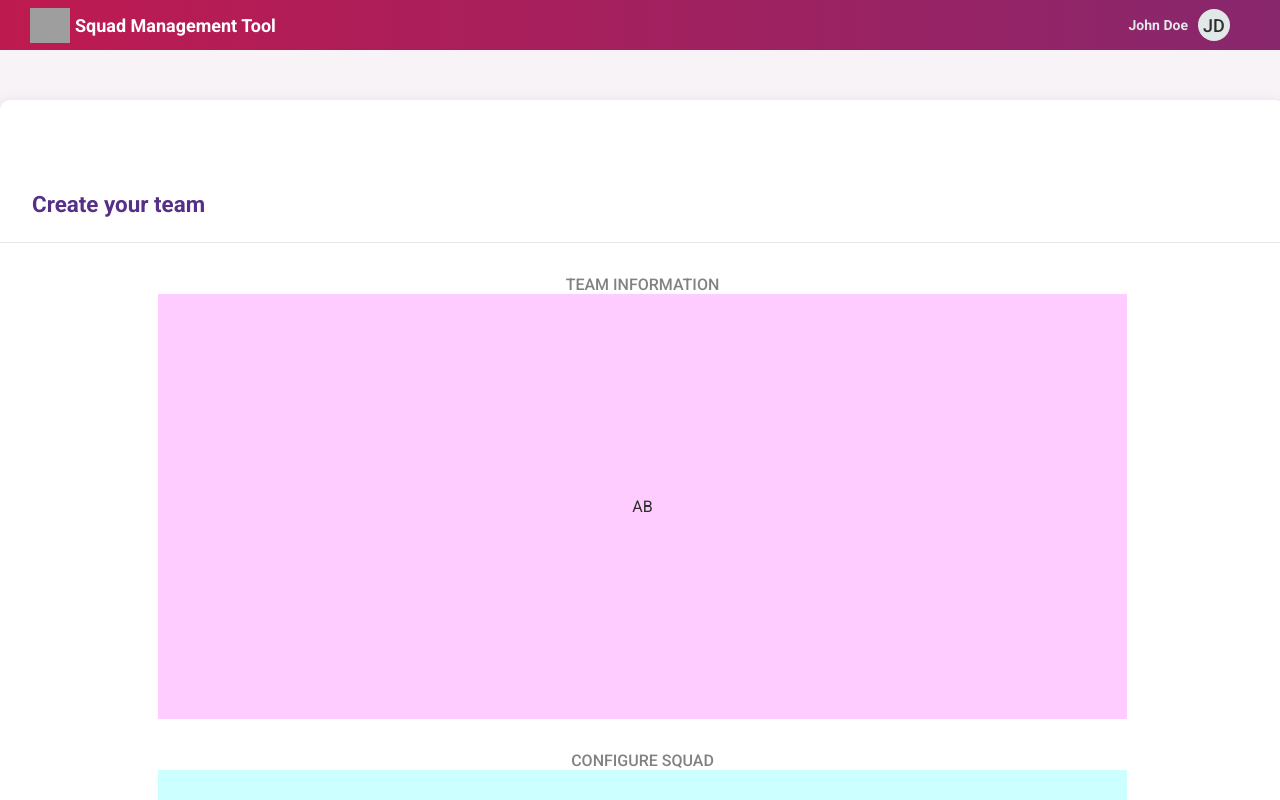
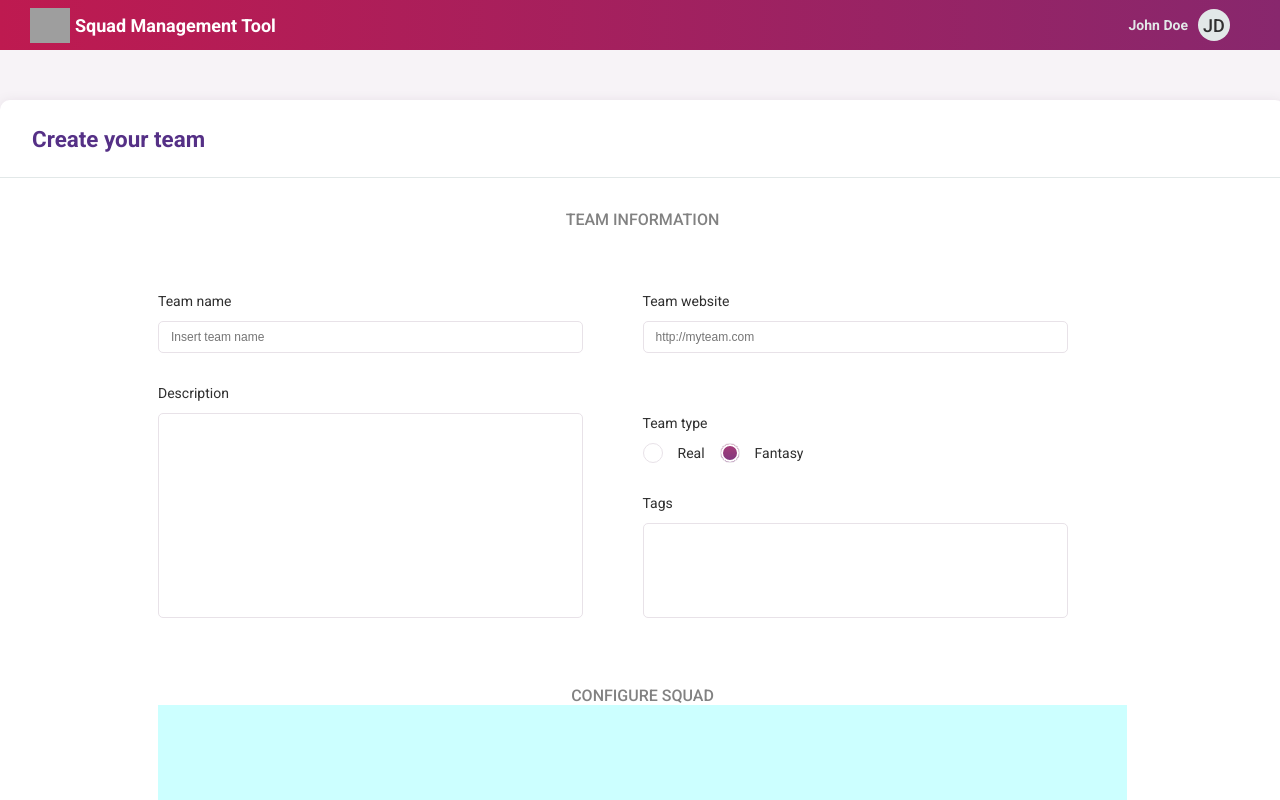
Before and after one commit to ftapparo/venturus-smt, a React (Create React App) app: page /createteam in a window 1280 px wide. Shown: the top 800 px of the page. Built offline with nearby package versions, Linux system fonts and the light colour scheme; grey boxes are pictures that could not be loaded.

Commit message:
Implemented the first part of 'Create your team' including all input fields and the complete CSS

```diff
--- a/src/pages/CreateTeam.tsx
+++ b/src/pages/CreateTeam.tsx
@@ -11,8 +11,44 @@ export default function CreateTeam() {
                 <div className='team-information'>
                     <span>TEAM INFORMATION</span>
                     <div>
-                        <div>A</div>
-                        <div>B</div>
+                        <div>
+                            <div className='field-information'>
+                                <span>Team name</span>
+                                <input type='text' placeholder='Insert team name' />
+                            </div>
+                            <div className='field-information field-description'>
+                                <span>Description</span>
+                                <textarea maxLength={100} />
+                            </div>
+                        </div>
+                        <div>
+                            <div className='field-information'>
+                                <span>Team website</span>
+                                <input type='text' placeholder='http://myteam.com' />
+                            </div>
+                            <div className='field-information field-types'>
+                                <span>Team type</span>
+                                <div className='radio-list'>
+
+                                    <div className='radio-button'>
+                                        <input type='radio' name='radio' value='real' />
+                                        <span className='checkmark' />
+                                        <label htmlFor="choice1">Real</label>
+                                    </div>
+
+                                    <div className='radio-button'>
+                                        <input type='radio' name='radio' value='fantasy' checked />
+                                        <span className='checkmark' />
+                                        <label htmlFor="choice2">Fantasy</label>
+                                    </div>
+
+                                </div>
+                            </div>
+                            <div className='field-information field-tags'>
+                                <span>Tags</span>
+                                <textarea maxLength={100} />
+                            </div>
+                        </div>
                     </div>
                 </div>
                 <div className='configure-squad'>
@@ -23,6 +59,6 @@ export default function CreateTeam() {
                     </div>
                 </div>
             </div>
-        </div>
+        </div >
     );
 }
--- a/src/styles/CreateTeam.css
+++ b/src/styles/CreateTeam.css
@@ -1,4 +1,4 @@
-.create-team-content {
+.create-team-container {
     display: flex;
     align-items: center;
     justify-content: center;
@@ -63,14 +63,125 @@
     flex-direction: row;
     width: 100%;
     height: 425px;
-    background: #ffccff;
 }
 
 .team-information>div {
+    display: flex;
+    align-items: center;
+    justify-content: space-between;
     height: 425px;
-    background: #ffccff;
+
 }
 
+.team-information>div>div {
+    display: flex;
+    justify-content: initial;
+    align-items: flex-start;
+    flex-direction: column;
+    width: 100%;
+    height: 100%;
+    padding-top: 32px;
+}
+
+input[type=text],
+textarea {
+    width: 425px;
+    height: 32px;
+    border: 1px solid var(--shadow-gray);
+    border-radius: 5px;
+    padding-left: 12px;
+    font-size: 0.75rem;
+    font-weight: 400;
+    color: var(--dark-gray);
+    outline: none;
+}
+
+textarea {
+    padding-top: 5px;
+}
+
+input[type=text]:focus,
+textarea:focus {
+    border: 1px solid var(--venturus-red);
+}
+
+.field-information {
+    font-size: 0.875rem;
+    color: var(--dark-gray);
+}
+
+.field-information>span {
+    display: flex;
+    margin-top: 32px;
+    margin-bottom: 12px;
+}
+
+.field-information:focus-within {
+    color: var(--venturus-red);
+}
+
+.field-description>textarea {
+    height: 205px;
+    resize: none;
+}
+
+.field-tags>textarea {
+    height: 95px;
+    resize: none;
+}
+
+.field-types {
+    padding-top: 30px;
+}
+
+.radio-list {
+    display: flex;
+    justify-content: space-between;
+    flex-direction: row;
+    width: 150px;
+}
+
+.checkmark {
+    display: flex;
+    align-items: center;
+    justify-content: center;
+    position: absolute;
+    height: 20px;
+    width: 20px;
+    background: var(--white);
+    border: 1px solid var(--shadow-gray);
+    border-radius: 50%;
+    z-index: -1;
+}
+
+.radio-button {
+    display: flex;
+    align-items: center;
+    flex-direction: row;
+}
+
+.radio-button input {
+    width: 20px;
+    height: 20px;
+    opacity: 0;
+    cursor: pointer;
+}
+
+.radio-button label {
+    margin-left: 15px;
+    margin-right: 15px;
+    color: var(--dark-gray);
+}
+
+.radio-button:hover input~.checkmark {
+    background-color: var(--shadow-gray);
+}
+
+.radio-button input:checked~.checkmark {
+    background: linear-gradient(180deg, var(--venturus-red-light) 0%, var(--venturus-purple-light) 100%);
+    border: 1px solid var(--shadow-gray);
+    box-shadow: 0px 0px 0px 2px var(--white) inset;
+}
 
 .configure-squad>div {
     height: 700px;
--- a/src/styles/MyTeams.css
+++ b/src/styles/MyTeams.css
@@ -45,7 +45,7 @@
     text-decoration: none;
 }
 
-.my-teams-title-bar button:hover {
+.my-teams-title-bar a:hover {
     background: linear-gradient(180deg, var(--venturus-red) 10%, var(--venturus-purple) 100%);
 }
 
```
